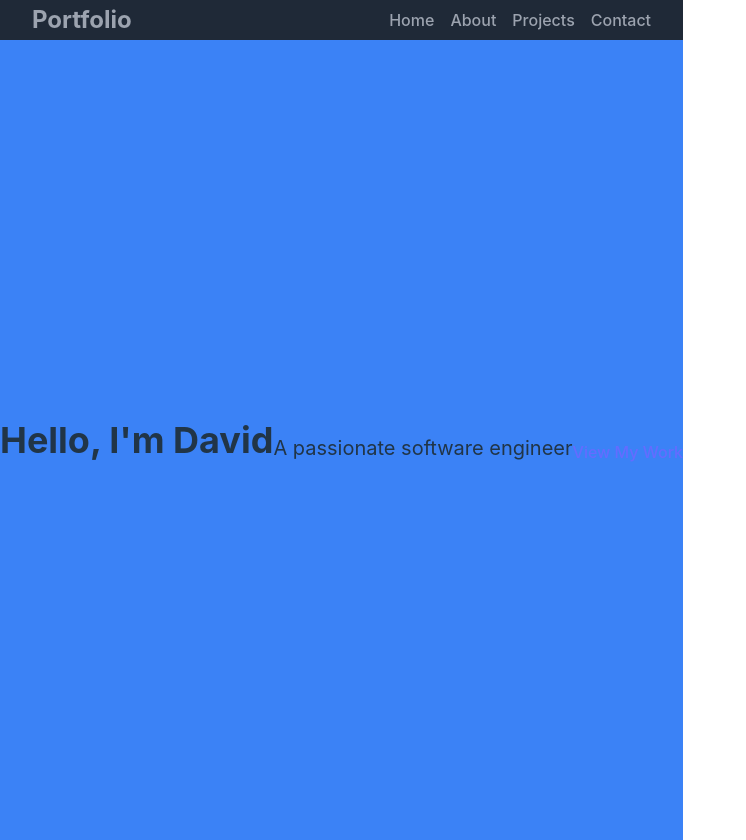
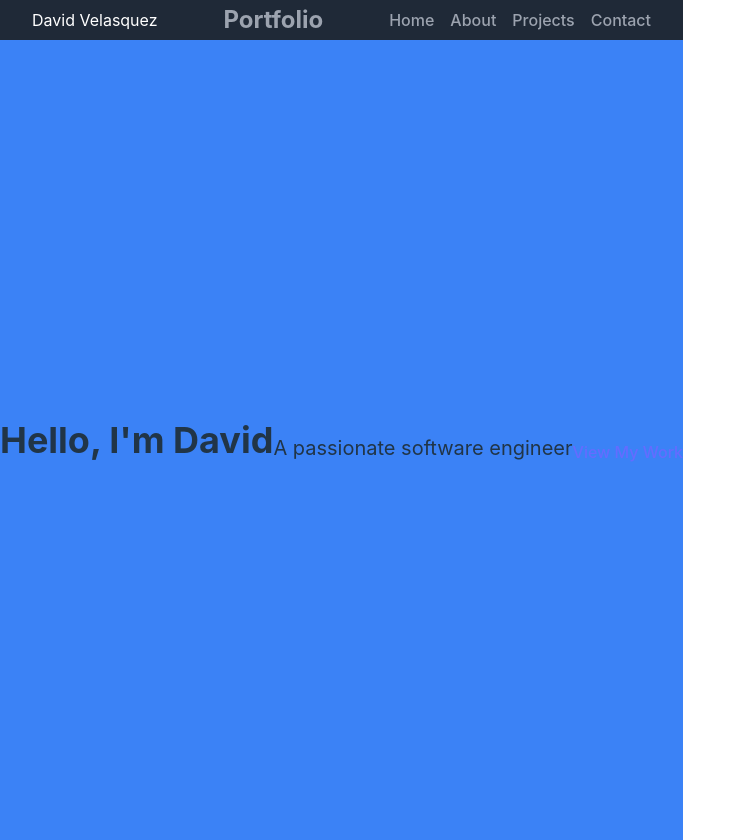
Before and after one commit to davidxv15/Portfolio-2, a React (Vite) app: page / in a window 1280 px wide. Shown: the whole page, without its empty margins (0-746 px from the left). Built offline with nearby package versions, Linux system fonts and the light colour scheme.

Commit message:
Name in nav

```diff
--- a/src/components/Navbar.tsx
+++ b/src/components/Navbar.tsx
@@ -8,7 +8,7 @@ const Navbar: React.FC = () => {
     <nav className="bg-gray-800 text-white">
       <div className="max-w-7xl mx-auto px-4 sm:px-6 lg:px-8">
         <div className="flex items-center justify-between h-10">
-          {/* Logo or Brand Name */}
+          David Velasquez
           <div className="flex items-center">
             <a href="#" className="text-gray-400 hover:text-gray-300 text-2xl font-bold">
               Portfolio
```
